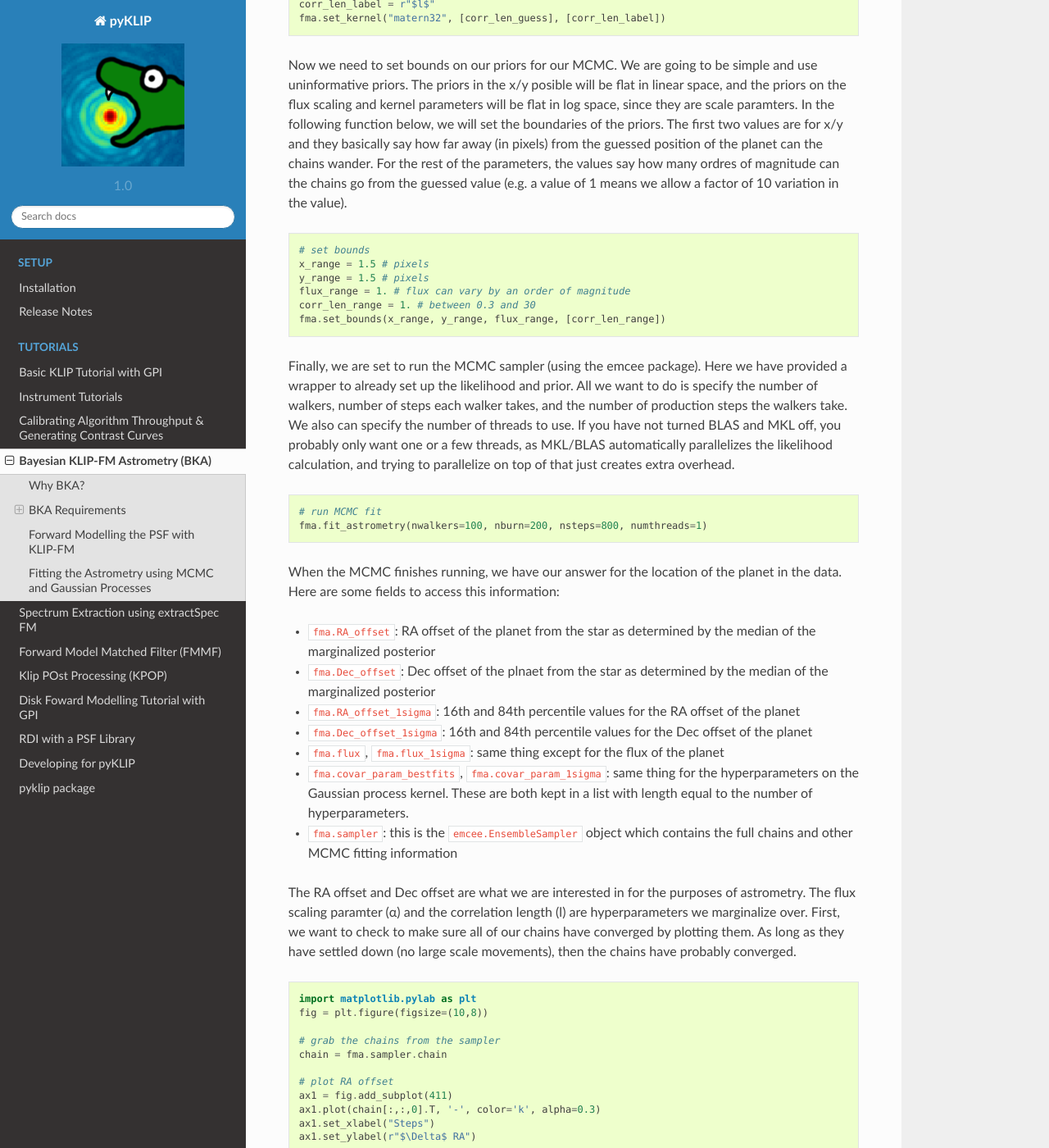
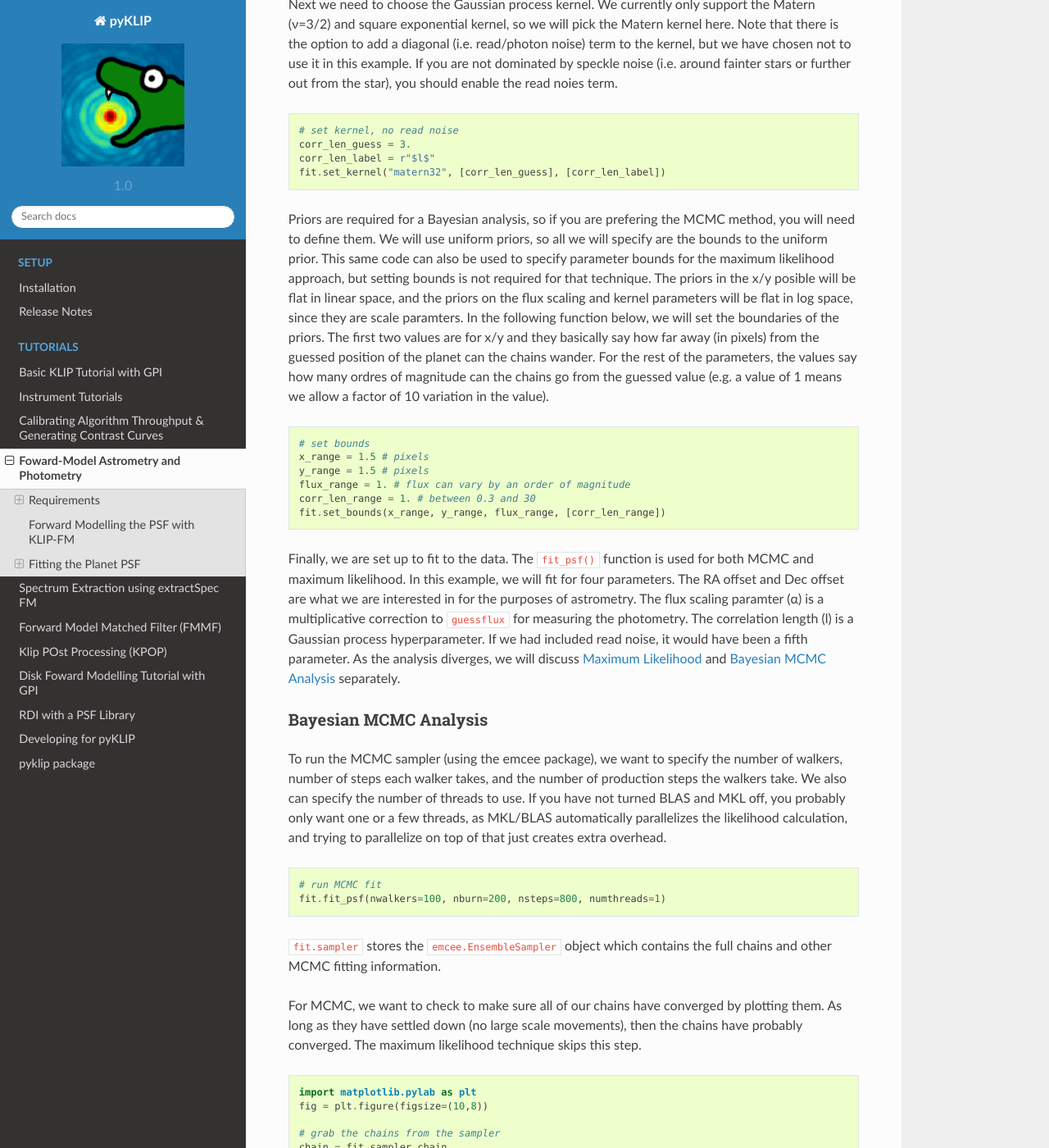
Before and after one commit to UCSB-Exoplanet-Polarimetry-Lab/pyKLIP_NMFJAX, a Sphinx documentation site: the page built from docs/source/bka.rst, in a window 1280 px wide and 1400 px high, scrolled down 4374 px. Shown: the whole window at 82% size. Built offline with Sphinx 7.4.7 and the Read the Docs theme 2.0.0, drawn with Linux system fonts in a browser that asks for light colours; pages that are not in the unit, such as notebooks, are missing from menus; some of the changed text lies outside the part shown.

Commit message:
Updated BKA docs to reflect new changes

```diff
--- a/docs/source/bka.rst
+++ b/docs/source/bka.rst
@@ -1,36 +1,38 @@
 .. _bka-label:
 
-Bayesian KLIP-FM Astrometry (BKA)
-==================================
+Foward-Model Astrometry and Photometry
+======================================
 
-This tutorial will provide the necessary steps to run the Bayesian KLIP-FM Astorometry technique (BKA)
+pyKLIP offers PSF fitting as the most optimal method for extraction of planet astrometry and photometry.
+Astrometry/photometry of directly imaged exoplanets is challenging since PSF subtraction algorithms (like pyKLIP)
+distort the PSF of the planet. `Pueyo (2016) <http://arxiv.org/abs/1604.06097>`_ provide a technique to
+forward model the PSF of a planet through KLIP.
+Taking this forward model, you could fit it to the data, but you would underestimate your errors because the noise in direct imaging data is correlated
+(i.e. each pixel is not independent). To account for the correlated nature of the noise, we use Gaussian
+process regression to model and account for the correlated nature of the noise. This allows us to obtain
+accurate measurements and accurate uncertainties on the planet parameters.
+
+The code was originally designed for the Bayesian KLIP-FM Astorometry technique (BKA)
 that is described in `Wang et al. (2016) <https://arxiv.org/abs/1607.05272>`_ to obtain one milliarcsecond
 astrometry on β Pictoris b.
+Since then, it has be extended to also do maximum likelihood fitting in a frequentist framework that can also
+obtain uncertainties. A frequentist framework is appropriate when astrometric calibration uncertainties are
+also derived in a frequentist procedure.
 
-Why BKA?
----------
-
-Astrometry of directly imaged exoplanets is challenging since PSF subtraction algorithms (like pyKLIP)
-distort the PSF of the planet. `Pueyo (2016) <http://arxiv.org/abs/1604.06097>`_ provide a technique to
-forward model the PSF of a planet through KLIP. Taking this forward model, you could fit it to the data
-with MCMC, but you would underestimate your errors because the noise in direct imaging data is correlated
-(i.e. each pixel is not independent). To account for the correlated nature of the noise, we use Gaussian
-process regression to model and account for the correlated nature of the noise. This allows us to obtain
-accurate astrometry and accurate uncertainties on the astrometry.
-
-BKA Requirements
------------------
-To run BKA, you need the additional packages installed, which should be available readily:
-
-* `emcee <http://dan.iel.fm/emcee/current/>`_
-* `corner <https://github.com/dfm/corner.py>`_
-
-You also need the following pieces of data to forward model the data.
+Requirements
+------------
+You need the following pieces of data to forward model the data. (If you have a model and some data to fit to, you can
+skip the section on using KLIP-FM to generate a forawrd model PSF.)
 
 * Data to run PSF subtraction on
 * A model or data of the instrumental PSF
 * A good guess of the position of the planet (a center of light centroid routine should get the astrometry to a pixel)
 * For IFS data, an estimate of the spectrum of the planet (it does not need to be very accurate, and 20% errors are fine)
+
+If you want to run BKA, you need the additional packages installed, which should be available readily:
+
+* `emcee <http://dan.iel.fm/emcee/current/>`_
+* `corner <https://github.com/dfm/corner.py>`_
 
 Generating instrumental PSFs for GPI
 ^^^^^^^^^^^^^^^^^^^^^^^^^^^^^^^^^^^^^
@@ -123,10 +125,15 @@
 at the gussed location of the planet. The PSF subtracted image as the "-klipped-" string in its filename, while the
 forward-modelled planet PSF has the "-fmpsf-" string in its filename.
 
-Fitting the Astrometry using MCMC and Gaussian Processes
---------------------------------------------------------
-Now that we have the forward-modeled PSF and the data, we can fit them in a Bayesian framework
-using Gaussian processes to model the correlated noise and MCMC to sample the posterior distribution.
+Fitting the Planet PSF
+----------------------
+Now that we have the forward-modeled PSF and the data, we can fit the model PSF to the data and obtain
+the astrometry/photometry of the point source. To do it the Bayesian way with MCMC or the frequentist
+way with maximum likelihood is very similar in the code, and will produce similar results as both frameworks
+use the forward-modeled PSF and Gaussian process regression. The difference
+is interpretation, and determining which framework makes sense for your analysis (e.g., if the instrument
+calibration was done in a Bayesian sense, then doing the fit in a Bayesian way is appropriate to properly
+combine calibration uncertainties with measurement uncertainties).
 
 First, let's read in the data from our previous forward modelling. We will take the collapsed
 KL mode cubes, and select the KL mode cutoff we want to use. For the example, we will use
@@ -155,26 +162,30 @@
     guesssep = fm_hdu[0].header['FM_SEP']
     guesspa = fm_hdu[0].header['FM_PA']
 
-We will generate a :py:class:`pyklip.fitpsf.FMAstrometry` object that we handle all of the fitting processes.
+We will generate a :py:class:`pyklip.fitpsf.FitPSF` object that we handle all of the fitting processes.
 The first thing we will do is create this object, and feed it in the data and forward model. It will use them to
-generate stamps of the data and forward model which can be accessed using ``fma.data_stmap`` and ``fma.fm_stamp``
+generate stamps of the data and forward model which can be accessed using ``fit.data_stmap`` and ``fit.fm_stamp``
 respectively. When reading in the data, it will also generate a noise map for the data stamp by computing the standard
-deviation around an annulus, with the planet masked out
+deviation around an annulus, with the planet masked out. Here, we will also specify whether we will use a maximum likliehood
+or MCMC technique to derive the best-fit and uncertainties using the argument ``method="mcmc"`` (default)
+or ``method="maxl"``.
 
 .. code-block:: python
 
     import pyklip.fitpsf as fitpsf
-    # create FM Astrometry object
-    fma = fitpsf.FMAstrometry(guesssep, guesspa, 13)
+    # create FM Astrometry object that does MCMC fitting
+    fit = fitpsf.FitPSF(guesssep, guesspa, 13, method="mcmc")
+    # alternatively, could use maximum likelihood fitting
+    # fit = fitpsf.FitPSF(guesssep, guesspa, 13, method="maxl")
 
     # generate FM stamp
     # padding should be greater than 0 so we don't run into interpolation problems
-    fma.generate_fm_stamp(fm_frame, [fm_centx, fm_centy], padding=5)
+    fit.generate_fm_stamp(fm_frame, [fm_centx, fm_centy], padding=5)
 
     # generate data_stamp stamp
     # not that dr=4 means we are using a 4 pixel wide annulus to sample the noise for each pixel
     # exclusion_radius excludes all pixels less than that distance from the estimated location of the planet
-    fma.generate_data_stamp(data_frame, [data_centx, data_centy], dr=4, exclusion_radius=10)
+    fit.generate_data_stamp(data_frame, [data_centx, data_centy], dr=4, exclusion_radius=10)
 
 Next we need to choose the Gaussian process kernel. We currently only support the Matern (ν=3/2)
 and square exponential kernel, so we will pick the Matern kernel here. Note that there is the option
@@ -187,9 +198,12 @@
     # set kernel, no read noise
     corr_len_guess = 3.
     corr_len_label = r"$l$"
-    fma.set_kernel("matern32", [corr_len_guess], [corr_len_label])
+    fit.set_kernel("matern32", [corr_len_guess], [corr_len_label])
 
-Now we need to set bounds on our priors for our MCMC. We are going to be simple and use uninformative priors.
+Priors are required for a Bayesian analysis, so if you are prefering the MCMC method, you will need to define
+them. We will use uniform priors, so all we will specify are the bounds to the uniform prior. This same code
+can also be used to specify parameter bounds for the maximum likelihood approach, but setting bounds is not
+required for that technique.
 The priors in the x/y posible will be flat in linear space, and the priors on the flux scaling and kernel parameters
 will be flat in log space, since they are scale paramters. In the following function below, we will set the boundaries
 of the priors. The first two values are for x/y and they basically say how far away (in pixels) from the
@@ -204,10 +218,21 @@
     y_range = 1.5 # pixels
     flux_range = 1. # flux can vary by an order of magnitude
     corr_len_range = 1. # between 0.3 and 30
-    fma.set_bounds(x_range, y_range, flux_range, [corr_len_range])
+    fit.set_bounds(x_range, y_range, flux_range, [corr_len_range])
 
-Finally, we are set to run the MCMC sampler (using the emcee package). Here we have provided a wrapper to already
-set up the likelihood and prior. All we want to do is specify the number of walkers, number of steps each walker takes,
+Finally, we are set up to fit to the data. The ``fit_psf()`` function is used for both MCMC and maximum
+likelihood.
+In this example, we will fit for four parameters.
+The RA offset and Dec offset are what we are interested in for the purposes of astrometry. The flux scaling
+paramter (α) is a multiplicative correction to ``guessflux`` for measuring the photometry.
+The correlation length (l) is a Gaussian process hyperparameter. If we had included read noise,
+it would have been a fifth parameter.
+As the analysis diverges, we will discuss `Maximum Likelihood`_ and `Bayesian MCMC Analysis`_ separately.
+
+Bayesian MCMC Analysis
+^^^^^^^^^^^^^^^^^^^^^^
+
+To run the MCMC sampler (using the emcee package), we want to specify the number of walkers, number of steps each walker takes,
 and the number of production steps the walkers take. We also can specify the number of threads to use.
 If you have not turned BLAS and MKL off, you probably only want one or a few threads, as MKL/BLAS automatically
 parallelizes the likelihood calculation, and trying to parallelize on top of that just creates extra overhead.
@@ -215,24 +240,14 @@
 .. code-block:: python
 
     # run MCMC fit
-    fma.fit_astrometry(nwalkers=100, nburn=200, nsteps=800, numthreads=1)
+    fit.fit_psf(nwalkers=100, nburn=200, nsteps=800, numthreads=1)
 
+``fit.sampler`` stores the ``emcee.EnsembleSampler`` object which contains the full chains and other MCMC fitting information.
 
-When the MCMC finishes running, we have our answer for the location of the planet in the data.
-Here are some fields to access this information:
-
-* ``fma.RA_offset``: RA offset of the planet from the star as determined by the median of the marginalized posterior
-* ``fma.Dec_offset``: Dec offset of the plnaet from the star as determined by the median of the marginalized posterior
-* ``fma.RA_offset_1sigma``: 16th and 84th percentile values for the RA offset of the planet
-* ``fma.Dec_offset_1sigma``: 16th and 84th percentile values for the Dec offset of the planet
-* ``fma.flux``, ``fma.flux_1sigma``: same thing except for the flux of the planet
-* ``fma.covar_param_bestfits``, ``fma.covar_param_1sigma``: same thing for the hyperparameters on the Gaussian process kernel. These are both kept in a list with length equal to the number of hyperparameters.
-* ``fma.sampler``: this is the ``emcee.EnsembleSampler`` object which contains the full chains and other MCMC fitting information
-
-The RA offset and Dec offset are what we are interested in for the purposes of astrometry. The flux scaling
-paramter (α) and the correlation length (l) are hyperparameters we marginalize over. First,
+For MCMC,
 we want to check to make sure all of our chains have converged by plotting them. As long as they have
 settled down (no large scale movements), then the chains have probably converged.
+The maximum likelihood technique skips this step.
 
 .. code-block:: python
 
@@ -240,7 +255,7 @@
     fig = plt.figure(figsize=(10,8))
 
     # grab the chains from the sampler
-    chain = fma.sampler.chain
+    chain = fit.sampler.chain
 
     # plot RA offset
     ax1 = fig.add_subplot(411)
@@ -270,7 +285,7 @@
 
 .. image:: imgs/betpic_j_bka_chains.png
 
-We can also plot the corner plot to look at our posterior distribution and correlation between parameters.
+For MCMC, we can also plot the corner plot to look at our posterior distribution and correlation between parameters.
 
 .. code-block:: python
 
@@ -283,7 +298,39 @@
 In the example figure from three cubes of GPI data on beta Pic, the residual speckle noise has not been
 very whitened, so there is some asymmetry in the posterior, which represents the local strucutre of
 the speckle noise. These posteriors should become more Gaussian as we add more data and whiten the speckle noise.
-And finally, we can plot the visual comparison of our data, best fitting model, and residuals to the fit.
+
+To continue, skip to `Output of FitPSF`_.
+
+Maximum Likelihood
+^^^^^^^^^^^^^^^^^^
+For maximum likelihood, we can start with the same ``FitPSF`` setup up until ``fit_psf()``.
+The execution of ``fit_psf()`` will be completely different.
+The algorithm with use a Nelder-Mead optimization to find the global maximum, as it is a fairly
+robust method. Then, it will use ``BFGS`` algorithm
+from ``scipy.optimize.minimze`` that can approximate the Hessian inverse during the optimization. The Hessian
+inverse can be used as an approximation of the covariance matrix for the fitted parameters. We take the diagonal
+terms of the Hessian inverse as the variance in each parameter.
+
+.. code-block:: python
+
+    # if you're running a max-likelihood fit
+    fit.fit_psf()
+
+We also store the Hessian inverse in ``fit.hess_inv``.
+Note that the algorithm we use is unable to estimate the uncertainity on the Gaussian parameter
+hyperparameters, so those entries with all be 0.
+
+Output of FitPSF
+^^^^^^^^^^^^^^^^
+Here are some fields to access the fit. Each field is a
+:py:class:`pyklip.fitpsf.ParamRange` object, which has fields ``bestfit``, ``error``, and ``error_2sided``. Here, ``error`` is the average 1-sigma error, and ``error_2sided`` lists the positive and negative errors separately. Notice the names all begin with "raw", which is because these are the values from just fitting the data, and do not include instrument calibration.
+
+* ``fit.raw_RA_offset``: RA offset of the planet from the star (in pixels)
+* ``fit.raw_Dec_offset``: Dec offset of the planet from the star (in pixels)
+* ``fit.raw_flux``: Multiplicative factor to scale the model flux to match the data
+* ``fit.covar_params``: hyperparameters on the Gaussian process. This is a list with length equal to the number of hyperparameters.
+
+Generally, it is good to look at the fit visually, and examine the residual plot for structure that might be indicative of a bad fit or systematics in either the data or the model.
 
 .. code-block:: python
 
@@ -299,10 +346,17 @@
 best fit values for the astrometry of this epoch.
 
 The best fit values from the MCMC give us the raw RA and Dec offsets for the planet. We will still need to fold in uncertainties
-in the star location and calibration uncertainties. To do this, we use :py:meth:`pyklip.fitpsf.FMAstrometry.propogate_errs` to
-include these terms and obtain our final astrometric values. All of the infered parameters and the raw fit parameters are fields
-that can be accessed (see :py:class:`pyklip.fitpsf.FMAstrometry`) and each field is a :py:class:`pyklip.fitpsf.ParamRange` object
-that stores the best fit value and 1-sigma range (both average error, and 2-sided uncertainites are included).
+in the star location and calibration uncertainties. To do this, we use :py:meth:`pyklip.fitpsf.FitPSF.propogate_errs` to
+include these terms and obtain our final astrometric values. All of the infered parameters are fields
+that can be accessed (see :py:class:`pyklip.fitpsf.FMAstrometry`) and each field is a :py:class:`pyklip.fitpsf.ParamRange` object. Here is a brief overview of the fields:
+
+* ``fit.RA_offset``: RA offset of the planet from the star (angular units)
+* ``fit.Dec_offset``: Dec offset of the planet from the star (angular units)
+* ``fit.sep``: Radial separation of the planet from the star (angular units)
+* ``fit.PA``: Position angle of the planet (i.e., Angle from North towards East; in degrees).
+
+There is currently no infrastrucutre to propogate photometric
+calibration uncertainities in, so it will need to be done by hand.
 
 .. code-block:: python
 
```
